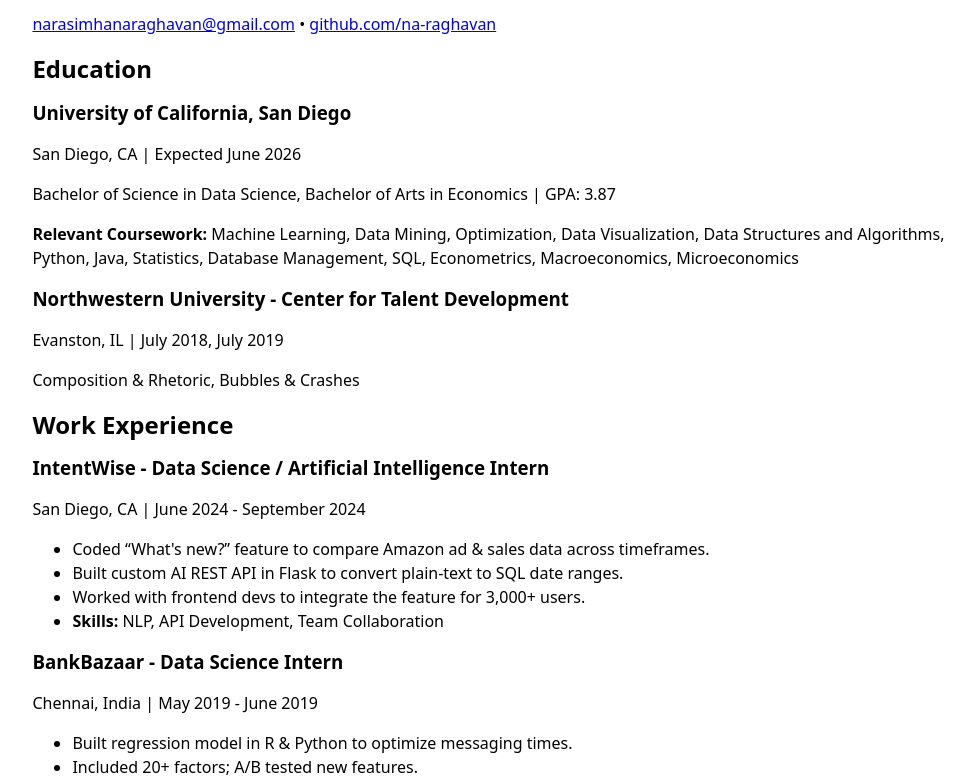
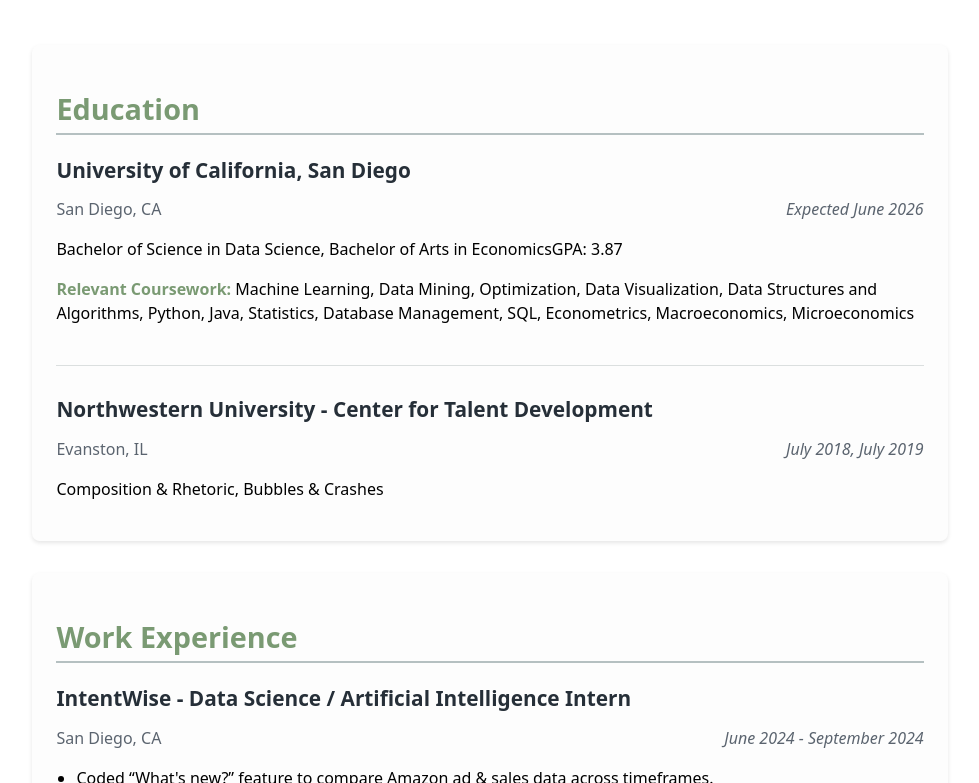
Before and after one commit to na-raghavan/portfolio, a plain HTML site: page cv/index.html in a window 1280 px wide. Shown: the part 226-1009 px from the top of the page, without its empty margins (150-1129 px from the left). Drawn offline with Linux system fonts and the light colour scheme.

Commit message:
cv changes

```diff
--- a/cv/index.html
+++ b/cv/index.html
@@ -21,13 +21,13 @@
     <h2>Education</h2>
     <article>
       <h3>University of California, San Diego</h3>
-      <p>San Diego, CA | <time>Expected June 2026</time></p>
-      <p>Bachelor of Science in Data Science, Bachelor of Arts in Economics | GPA: 3.87</p>
+      <p>San Diego, CA<time>Expected June 2026</time></p>
+      <p>Bachelor of Science in Data Science, Bachelor of Arts in EconomicsGPA: 3.87</p>
       <p><strong>Relevant Coursework:</strong> Machine Learning, Data Mining, Optimization, Data Visualization, Data Structures and Algorithms, Python, Java, Statistics, Database Management, SQL, Econometrics, Macroeconomics, Microeconomics</p>
     </article>
     <article>
       <h3>Northwestern University - Center for Talent Development</h3>
-      <p>Evanston, IL | <time>July 2018, July 2019</time></p>
+      <p>Evanston, IL<time>July 2018, July 2019</time></p>
       <p>Composition & Rhetoric, Bubbles & Crashes</p>
     </article>
   </section>
@@ -36,7 +36,7 @@
     <h2>Work Experience</h2>
     <article>
       <h3>IntentWise - Data Science / Artificial Intelligence Intern</h3>
-      <p>San Diego, CA | <time>June 2024 - September 2024</time></p>
+      <p>San Diego, CA<time>June 2024 - September 2024</time></p>
       <ul>
         <li>Coded “What's new?” feature to compare Amazon ad & sales data across timeframes.</li>
         <li>Built custom AI REST API in Flask to convert plain-text to SQL date ranges.</li>
@@ -46,7 +46,7 @@
     </article>
     <article>
       <h3>BankBazaar - Data Science Intern</h3>
-      <p>Chennai, India | <time>May 2019 - June 2019</time></p>
+      <p>Chennai, India<time>May 2019 - June 2019</time></p>
       <ul>
         <li>Built regression model in R & Python to optimize messaging times.</li>
         <li>Included 20+ factors; A/B tested new features.</li>
@@ -57,7 +57,7 @@
     <h2>Research Experience</h2>
     <article>
       <h3>Zengler Lab - Undergraduate Researcher</h3>
-      <p>San Diego, CA | <time>September 2024 - Present</time></p>
+      <p>San Diego, CA<time>September 2024 - Present</time></p>
       <ul>
         <li>Integrated ML models with CoralME for KCat prediction.</li>
         <li>Created internal site for sequence comparison using MMseqs2 & Slurm.</li>
@@ -77,7 +77,7 @@
     </article>
     <article>
       <h3>Healthcare Spending and Quality of Life in India</h3>
-      <p>Chennai, India | <time>June 2021 - October 2021</time></p>
+      <p>Chennai, India<time>June 2021 - October 2021</time></p>
       <ul>
         <li>Led research under Dr. Patrick Funk (CMU).</li>
         <li>Built multivariate models in Python; translated regional data sources.</li>
--- a/style.css
+++ b/style.css
@@ -74,7 +74,7 @@
 
 .projects {
   display: grid;
-  grid-template-columns: repeat(auto-fill, minmax(15em, 1fr));
+  grid-template-columns: repeat(auto-fit, minmax(15em, 1fr));
   gap: 1.5em;
   margin-block: 2em;
 }
@@ -96,10 +96,124 @@
 }
 
 h1 {
-  font-size: 400%;
+  font-size: 300%;
 }
 
 h1, h2, h3, h4, h5, h6 {
   line-height: 1.1;
   text-wrap: balance;
 }
+
+section {
+  margin: 2rem 0;
+  padding: 1.5rem;
+  background: oklch(98% 0.5% 200 / 0.3);
+  border-radius: 8px;
+  box-shadow: 0 2px 4px oklch(0% 0 0 / 0.1);
+}
+
+h2 {
+  color: var(--color-accent);
+  border-bottom: 2px solid oklch(80% 3% 200);
+  padding-bottom: 0.5rem;
+  margin-bottom: 1.5rem;
+  font-size: 1.8rem;
+}
+
+article {
+  margin-bottom: 2rem;
+  padding-bottom: 1.5rem;
+  border-bottom: 1px solid oklch(90% 1% 200);
+}
+
+article:last-child {
+  border-bottom: none;
+  margin-bottom: 0;
+  padding-bottom: 0;
+}
+
+h3 {
+  font-size: 1.3rem;
+  margin-bottom: 0.5rem;
+  color: oklch(30% 5% 250);
+}
+
+article p:first-of-type {
+  display: flex;
+  justify-content: space-between;
+  margin-bottom: 0.75rem;
+  color: oklch(50% 5% 250);
+}
+
+time {
+  font-style: italic;
+  white-space: nowrap;
+  margin-left: 1rem;
+}
+
+ul {
+  padding-left: 1.25rem;
+  line-height: 1.6;
+}
+
+li {
+  margin-bottom: 0.5rem;
+}
+
+/* Skills list formatting */
+section:has(h2:contains("Skills")) ul {
+  columns: 2;
+  gap: 2rem;
+}
+
+section:has(h2:contains("Skills")) li {
+  break-inside: avoid;
+}
+
+/* Contact header */
+body > h1 {
+  text-align: center;
+  margin: 2rem 0;
+  color: oklch(35% 10% 250);
+}
+
+body > p {
+  text-align: center;
+  margin-bottom: 3rem;
+  display: flex;
+  justify-content: center;
+  gap: 1.5rem;
+}
+
+/* Responsive adjustments */
+@media (max-width: 768px) {
+  section:has(h2:contains("Skills")) ul {
+    columns: 1;
+  }
+
+  article p:first-of-type {
+    flex-direction: column;
+    gap: 0.25rem;
+  }
+
+  time {
+    margin-left: 0;
+  }
+}
+
+/* Keyword highlighting */
+strong {
+  color: var(--color-accent);
+  font-weight: 600;
+}
+
+a {
+  color: var(--color-accent);
+  text-decoration: none;
+  transition: opacity 0.2s ease;
+}
+
+a:hover {
+  opacity: 0.8;
+  text-decoration: underline;
+}
```
